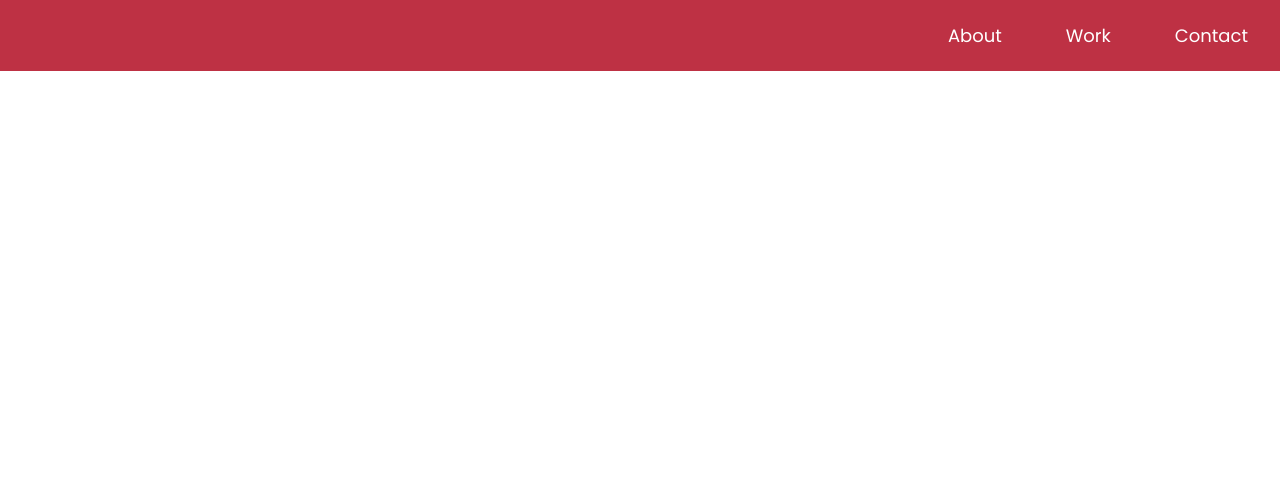
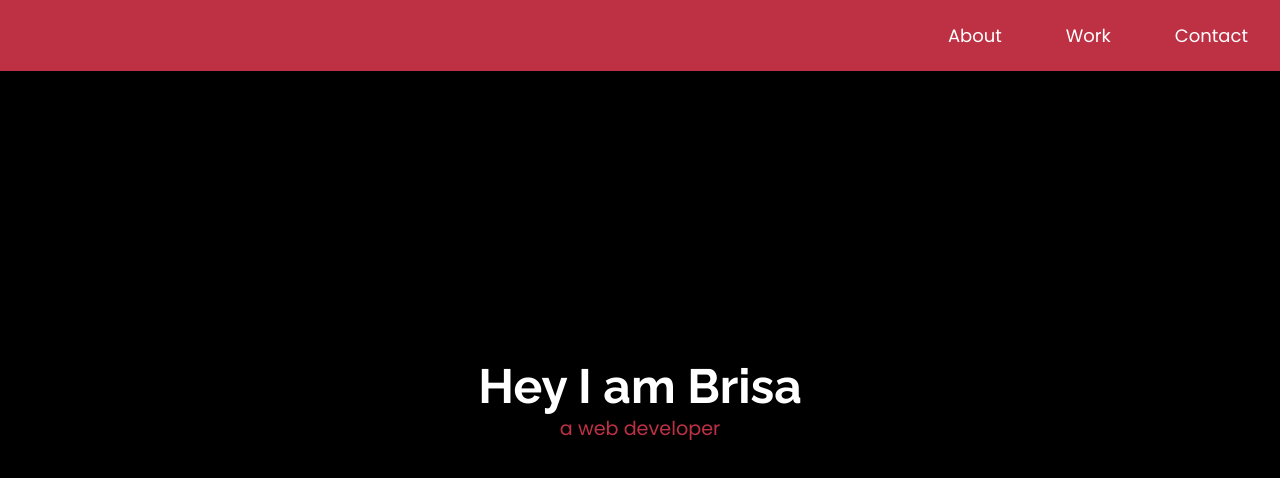
Before and after one commit to Brisa-Codes/Personal-Portfolio, a plain HTML site: page index.html in a window 1280 px wide. Drawn offline with Linux system fonts and the light colour scheme.

Commit message:
Feat: Welcome Section

```diff
--- a/index.html
+++ b/index.html
@@ -16,8 +16,11 @@
         </div>
     </header>
 
-    <section>
-
+    <section id="welcome-section">
+        <div class="welcome-section-container">
+            <h1>Hey I am Brisa</h1>
+            <p>a web developer</p>
+        </div>
     </section>
 </body>
 </html>
--- a/styles.css
+++ b/styles.css
@@ -1,4 +1,5 @@
 @import url('https://fonts.googleapis.com/css2?family=Lato:ital,wght@0,100;0,300;0,400;1,100;1,300&family=Montserrat:wght@200;300;500&family=Open+Sans:wght@300;400;500;600&family=Poppins:wght@100;200;300;400;500&display=swap');
+@import url('https://fonts.googleapis.com/css2?family=Lato:ital,wght@0,100;0,300;0,400;1,100;1,300&family=Montserrat:wght@200;300;500&family=Open+Sans:wght@300;400;500;600&family=Poppins:wght@100;200;300;400;500&family=Raleway:wght@700&display=swap');
 * {
     padding: 0;
     margin: 0;
@@ -28,3 +29,29 @@ body {
     color: #fff;
     text-decoration: none;
 }
+
+#welcome-section {
+    height: 100vh;
+    width: 100%;
+    background-color: #000;
+}
+
+.welcome-section-container {
+    position: absolute;
+    top: 50%;
+    right: 50%;
+    transform: translate(50%, -50%);
+}
+
+.welcome-section-container h1 {
+    font-size: 3rem;
+    color: #fff;
+    font-family: 'Raleway', sans-serif;
+    font-weight: 700;
+}
+
+.welcome-section-container p {
+    color: #be3144;
+    text-align: center;
+    font-size: 1.2rem;
+}
```
